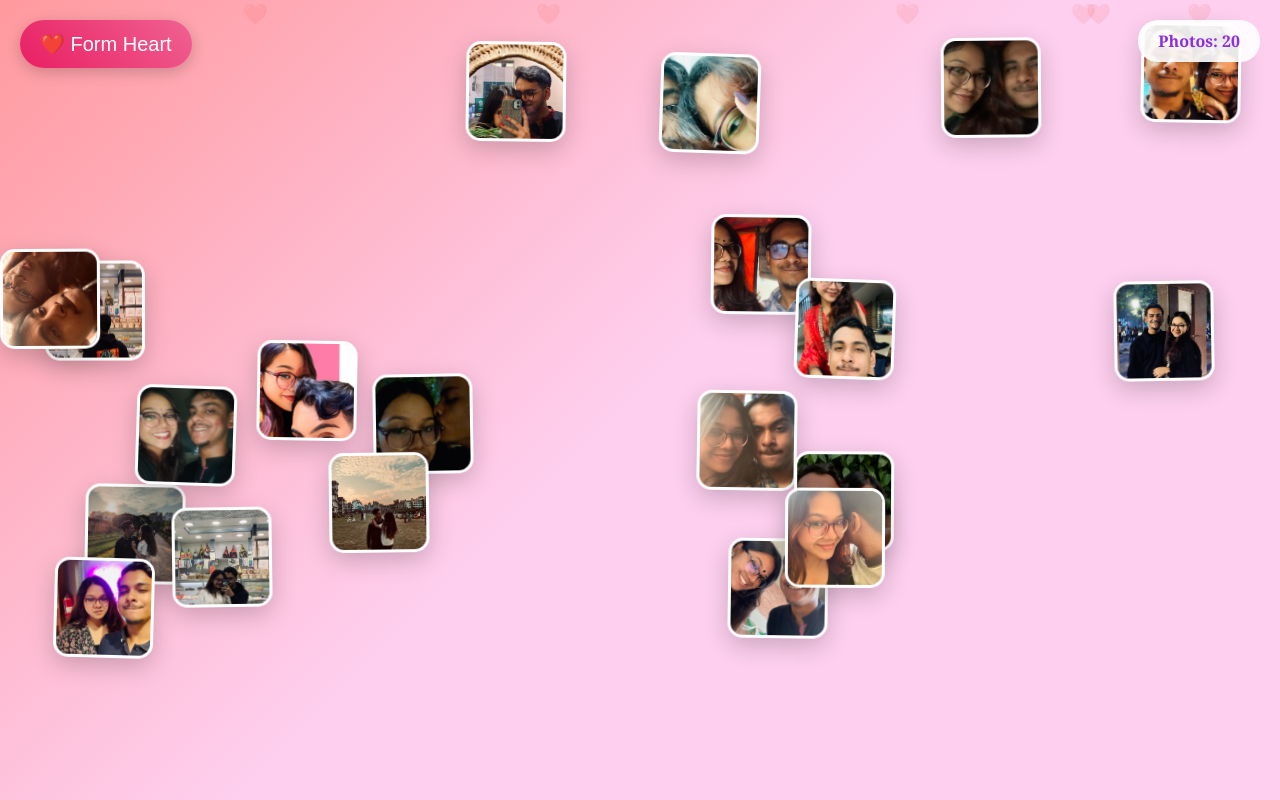
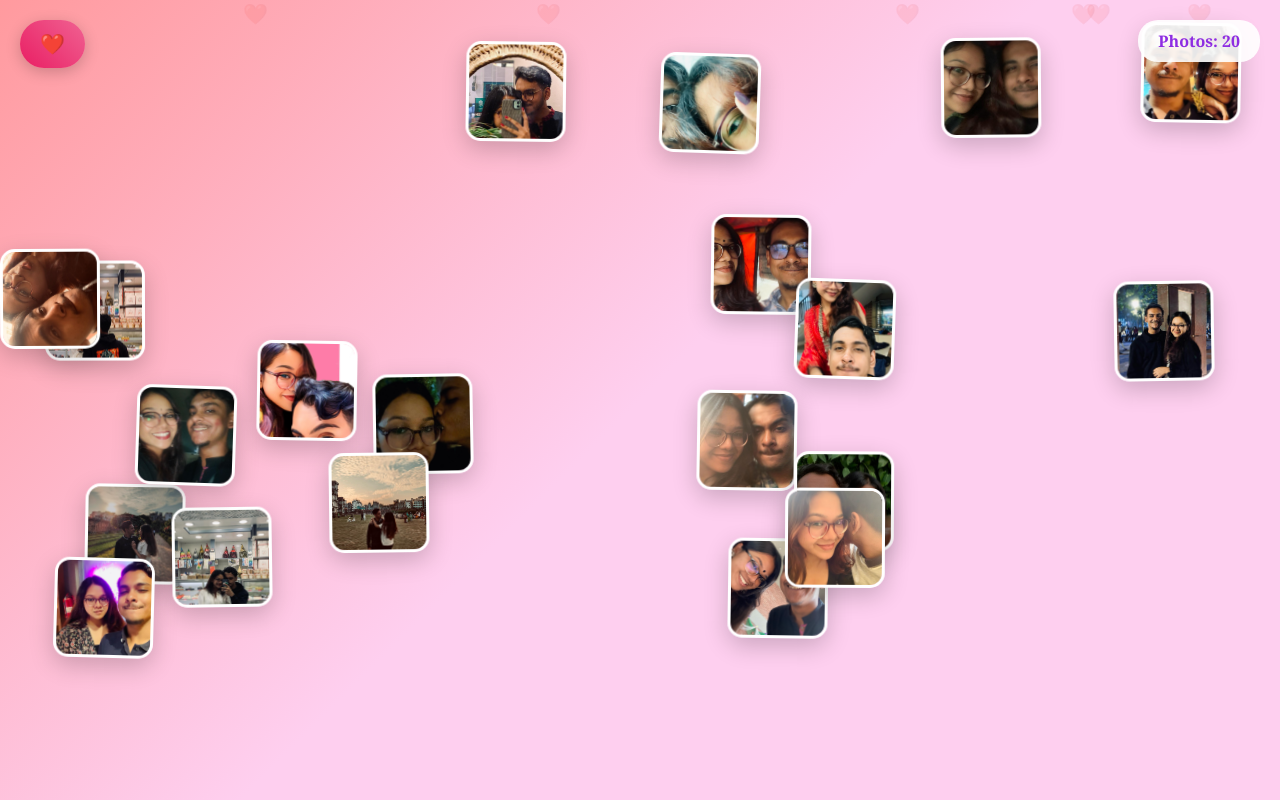
Before and after one commit to fizeeeti0n/Her, a plain HTML site: page index.html in a window 1280 px wide. Drawn offline with Linux system fonts and the light colour scheme; animation ran at ten frames a second.

Commit message:
Update index.html

```diff
--- a/index.html
+++ b/index.html
@@ -236,7 +236,7 @@
 
     <div class="controls">
         <button class="heart-btn" onclick="formHeart()">
-            ❤️ Form Heart
+            ❤️
         </button>
     </div>
 
```
